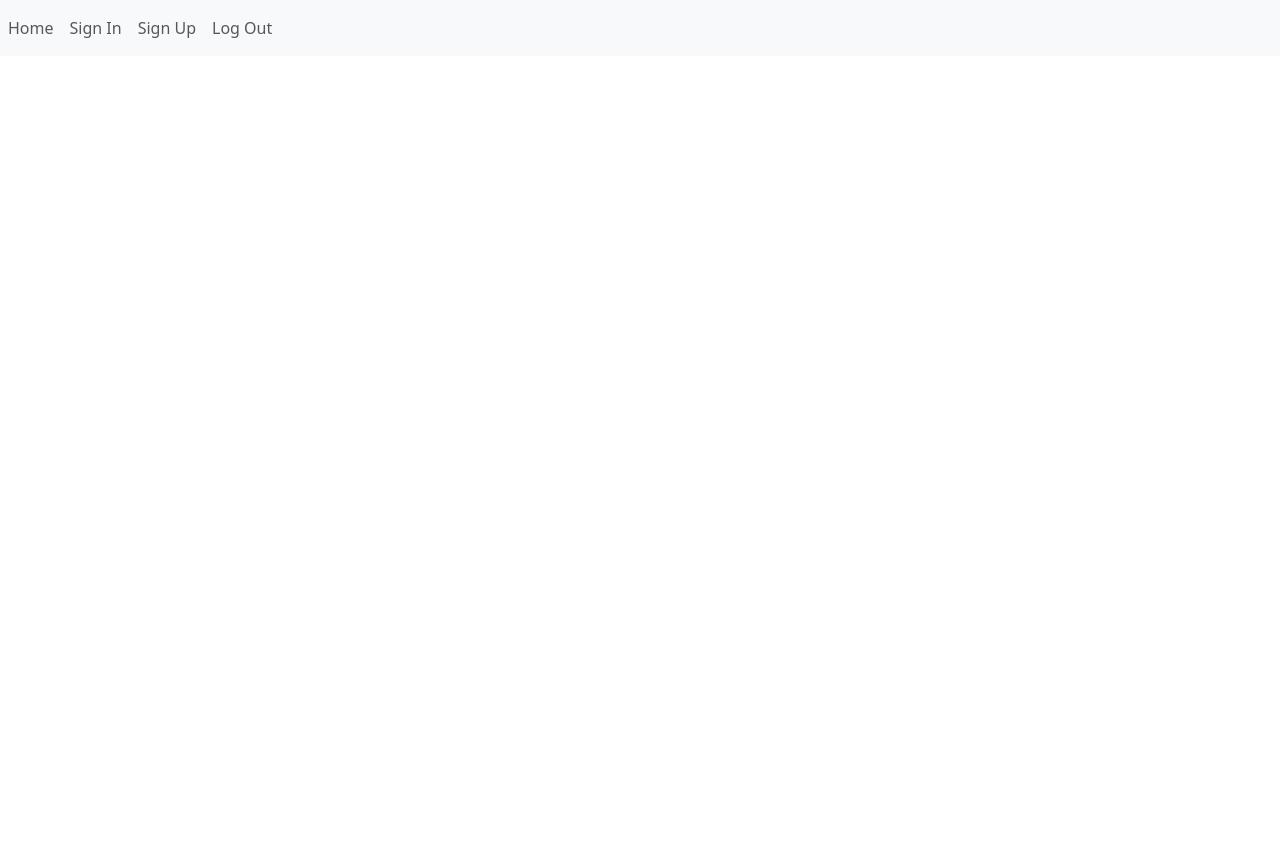
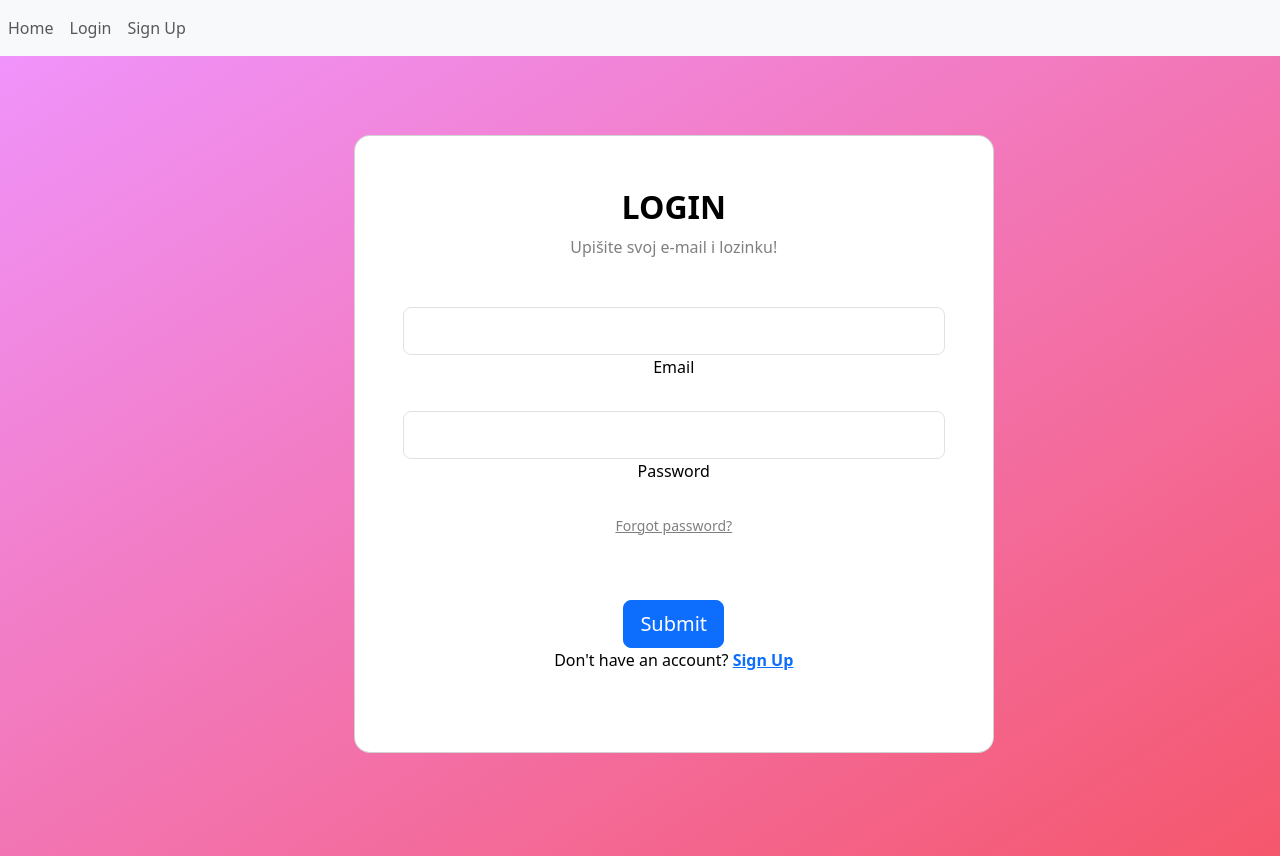
Before and after one commit to smauko/TravelHelper, a Vue app: page /login in a window 1280 px wide. Before the commit the page ends 800 px from the top, so only its background shows below. Built offline with nearby package versions, Linux system fonts and the light colour scheme; no server answers.

Commit message:
routing alowed/notalowed

```diff
--- a/package.json
+++ b/package.json
@@ -12,7 +12,7 @@
     "@fortawesome/free-brands-svg-icons": "^6.4.0",
     "bootstrap": "^5.3.1",
     "core-js": "^3.8.3",
-    "firebase": "^9.22.2",
+    "firebase": "^9.23.0",
     "vue": "^2.6.14",
     "vue-router": "^3.5.1",
     "vuetify": "^2.6.0"
--- a/src/App.vue
+++ b/src/App.vue
@@ -18,19 +18,20 @@
           <li class="nav-item">
             <router-link class="nav-link" to="/home">Home</router-link>
           </li>
-          <li class="nav-item">
-            <router-link class="nav-link" to="/signin">Sign In</router-link>
+          <li v-if="!store.currentUser" class="nav-item">
+            <router-link class="nav-link" to="/login">Login</router-link>
           </li>
-          <li class="nav-item">
+          <li v-if="!store.currentUser" class="nav-item">
             <router-link class="nav-link" to="/signup">Sign Up</router-link>
           </li>
-          <li class="nav-item">
-            <a href="/home" class="nav-link" @click="logout()">Log Out</a>
+          <li v-if="store.currentUser" class="nav-item">
+            <a href="#" class="nav-link" @click.prevent="logout()" >Log out</a>
           </li>
         </ul>
       </div>
     </nav>
     </div>
+
   <router-view></router-view>
 </div>
 </template>
@@ -52,26 +53,47 @@
 
 <script>
 import { auth } from '@/firebase';
+import store from '@/store';
+import router from '@/router';
+
+const currentRoute = router.currentRoute;
 
 
 
 export default {
   name: 'app',
   data() {
+    return{
+      store,
+    };
 
   },
   methods: {
     isLogedIn() {
       auth.onAuthStateChanged(function(user) {
         if (user) {
-          console.log("***", user.email);
+          store.currentUser=user.email;
+          console.log(store.currentUser, user.email );
+
+            if (!currentRoute.meta.neSmijeUcSaLogin) {
+            router.push({ name: 'home' });
+ }
         } else {
-          console.log("no email");
+          store.currentUser=null;
+          console.log("nema korisnik");
         }
       });
     },
     logout(){
-      auth.signOut();
+      auth.signOut().then(() => {
+        if (this.$route.name !== 'home') { // ako se nalazi negdje drugdje kao profil ili favoriti pa onda da se samo vrati na home
+          this.$router.push('/home');
+        }
+        else {
+          window.location.reload();
+        }
+
+      });
 
     }
   },
--- a/src/router/index.js
+++ b/src/router/index.js
@@ -1,22 +1,44 @@
-import Vue from 'vue'
-import VueRouter from 'vue-router'
-import HomeView from '../views/HomeView.vue'
+import Vue from 'vue';
+import VueRouter from 'vue-router';
+import store from '@/store';
 
 Vue.use(VueRouter)
 
 const routes = [
   {
     path: '/',
-    name: 'homes',
-    component: HomeView
-  },
-  {
-    path: '/signin',
-    name: 'signin',
+    name: 'home',
     // route level code-splitting
     // this generates a separate chunk (about.[hash].js) for this route
     // which is lazy-loaded when the route is visited.
-    component: () => import(/* webpackChunkName: "about" */ '../views/SignIn.vue')
+    component: () => import(/* webpackChunkName: "about" */ '../views/HomeView.vue'),
+    meta:{
+      neSmijeUcSaLogin:false,
+    },
+
+  },
+  {
+    path: '/home',
+    name: 'home',
+    // route level code-splitting
+    // this generates a separate chunk (about.[hash].js) for this route
+    // which is lazy-loaded when the route is visited.
+    component: () => import(/* webpackChunkName: "about" */ '../views/HomeView.vue'),
+    meta:{
+      neSmijeUcSaLogin:false,
+    },
+
+  },
+  {
+    path: '/login',
+    name: 'login',
+    // route level code-splitting
+    // this generates a separate chunk (about.[hash].js) for this route
+    // which is lazy-loaded when the route is visited.
+    component: () => import(/* webpackChunkName: "about" */ '../views/LogIn.vue'),
+    meta:{
+      neSmijeUcSaLogin:true,
+    },
   },
   {
     path: '/signup',
@@ -24,15 +46,11 @@ const routes = [
     // route level code-splitting
     // this generates a separate chunk (about.[hash].js) for this route
     // which is lazy-loaded when the route is visited.
-    component: () => import(/* webpackChunkName: "about" */ '../views/SignUp.vue')
-  },
-  {
-    path: '/home',
-    name: 'home',
-    // route level code-splitting
-    // this generates a separate chunk (about.[hash].js) for this route
-    // which is lazy-loaded when the route is visited.
-    component: () => import(/* webpackChunkName: "about" */ '../views/HomeView.vue')
+    component: () => import(/* webpackChunkName: "about" */ '../views/SignUp.vue'),
+    meta:{
+      neSmijeUcSaLogin:true,
+    },
+
   },
   {
     path: '/proba',
@@ -48,6 +66,22 @@ const router = new VueRouter({
   mode: 'history',
   base: process.env.BASE_URL,
   routes
-})
+});
+
+router.beforeEach((to, from, next) => {
+  console.log(" stara ruta je ",from.name, " nova ruta je ",to.name, " korisnik je ", store.currentUser );
+  const userLogged= store.currentUser != null; // ako je ulogiran biti ce true, ako nije false
+
+   if(userLogged && to.meta.neSmijeUcSaLogin){
+    console.log(userLogged, to.meta.neSmijeUcSaLogin, store.currentUser, 'nijeprosao');
+    next('home');
+  }
+  else{
+    console.log(userLogged, to.meta.neSmijeUcSaLogin, store.currentUser, 'prosao je');
+    next();
+  }
+
+});
+
 
 export default router
--- a/src/store.js
+++ b/src/store.js
@@ -1,3 +1,4 @@
 export default {
     searchTerm: '',
+    currentUser: null,
 }
--- a/src/views/SignIn.vue
+++ b/src/views/LogIn.vue
@@ -8,7 +8,7 @@
 
             <div style="margin-bottom: -3%;" class="mt-md-1 pb-5">
 
-              <h2 class="fw-bold mx-auto text-uppercase">SIGN IN</h2>
+              <h2 class="fw-bold mx-auto text-uppercase">Login</h2>
               <p class="text-black-50 mb-5">Upišite svoj e-mail i lozinku!</p>
 
               <div class="form-outline form-black mb-4">
@@ -73,7 +73,8 @@ export default{
 
 			signInWithEmailAndPassword(auth, this.email, this.pass)
 				.then(() => {
-					this.$router.push("/home");
+          alert("Uspješna prijava!   :)")
+					//this.$router.replace("/home"); // u pushu mzes ici nazad sta nema smisla ako si ulogiran
 				})
 				.catch((error) => {
 					alert(error.message);
--- a/src/views/SignUp.vue
+++ b/src/views/SignUp.vue
@@ -14,7 +14,7 @@
                  <div class="col-md-6 mb-4">
 
                    <div class="form-outline">
-                     <input type="text" v-model="ime" id="firstName" class="form-control form-control-lg" />
+                     <input  type="text" v-model="ime" id="firstName" class="form-control form-control-lg" />
                      <label class="form-label" for="firstName" >First Name</label>
                    </div>
 
@@ -33,7 +33,7 @@
                  <div class="col-md-6 mb-4 d-flex align-items-center">
 
                    <div class="form-outline datepicker w-100">
-                     <input required type="date" v-model="datum_rodenja" class="form-control form-control-lg" id="birthdayDate"  />
+                     <input  type="date" v-model="datum_rodenja" class="form-control form-control-lg" id="birthdayDate"  />
                      <label for="birthdayDate" class="form-label">Birthday</label>
                    </div>
 
@@ -44,19 +44,19 @@
 
                    <div class="form-check form-check-inline">
                      <input class="form-check-input" type="radio" name="inlineRadioOptions" id="femaleGender"
-                       value="option1" checked required />
+                       value="option1" checked  />
                      <label class="form-check-label" for="femaleGender">Female</label>
                    </div>
 
                    <div class="form-check form-check-inline">
                      <input class="form-check-input" type="radio" name="inlineRadioOptions" id="maleGender"
-                       value="option2" required />
+                       value="option2"  />
                      <label class="form-check-label" for="maleGender">Male</label>
                    </div>
 
                    <div class="form-check form-check-inline">
                      <input class="form-check-input" type="radio" name="inlineRadioOptions" id="otherGender"
-                       value="option3" required />
+                       value="option3"  />
                      <label class="form-check-label" for="otherGender">Other</label>
                    </div>
 
@@ -67,12 +67,12 @@
                  <div class="col-md-6 mb-4 pb-2">
 
                    <div class="form-outline">
-                     <input type="email" v-model="email" id="emailAddress" class="form-control form-control-lg"  />
+                     <input  type="email" v-model="email" id="emailAddress" class="form-control form-control-lg"  />
                      <label class="form-label" for="emailAddress">Email</label>
 
                    </div>
                    <div class="form-outline">
-                     <input type="password" v-model="pass" id="password" class="form-control form-control-lg"  />
+                     <input  type="password" v-model="pass" id="password" class="form-control form-control-lg"  />
                      <label class="form-label" for="password">Lozinka </label>
                    </div>
 
@@ -85,16 +85,17 @@
                    </div>
 
                    <div class="form-outline">
-                     <input type="password" v-model="ponovljenipass" id="passwordagain" class="form-control form-control-lg"  />
+                     <input  type="password" v-model="ponovljenipass" id="passwordagain" class="form-control form-control-lg"  />
                      <label class="form-label" for="passwordagain">Ponovi lozinku </label>
                    </div>
                  </div>
                </div>
+              </form>
                <div class="pt-2 text-center" style="margin-bottom: -5%; margin-top: -3%;" >
                  <button class="btn btn-primary btn-lg" @click="signup" >Submit</button>
                </div>
 
-             </form>
+
            </div>
          </div>
        </div>
@@ -103,6 +104,11 @@
  </section>
    </template>
  <style>
+ .center {
+  margin: auto;
+  width: 50%;
+  padding: 10px;
+}
 
  .gradient-custom {
      /* fallback for old browsers */
@@ -121,7 +127,7 @@
      }</style>
 
  <script>
- import app from '@/firebase';
+
  import { getAuth, createUserWithEmailAndPassword } from "firebase/auth";
 
    export default{
@@ -159,18 +165,20 @@
            // Signed in
            const user = userCredential.user;
            const ime = this.ime;
+           alert("Uspješna registracija");
            const prezime = this.prezime;
-           this.$router.push("/home");
+           // this.$router.replace("/home");
 
            })
            .catch((error) => {
            const errorCode = error.code;
            const errorMessage = error.message;
+           alert(error, errorCode, errorMessage);
            console.log(error, errorCode, errorMessage);
 
-   });}
+   });}}
          },
-     }};
+     };
 
 
  </script>
--- a/src/views/proba.vue
+++ b/src/views/proba.vue
@@ -0,0 +1,3 @@
+<template>
+    <p>psuu</p>
+</template>
```
Also changed, not shown: src/firebase.js (+3 -4 lines), 1 other file (tests, documents, lock files or other folders).
